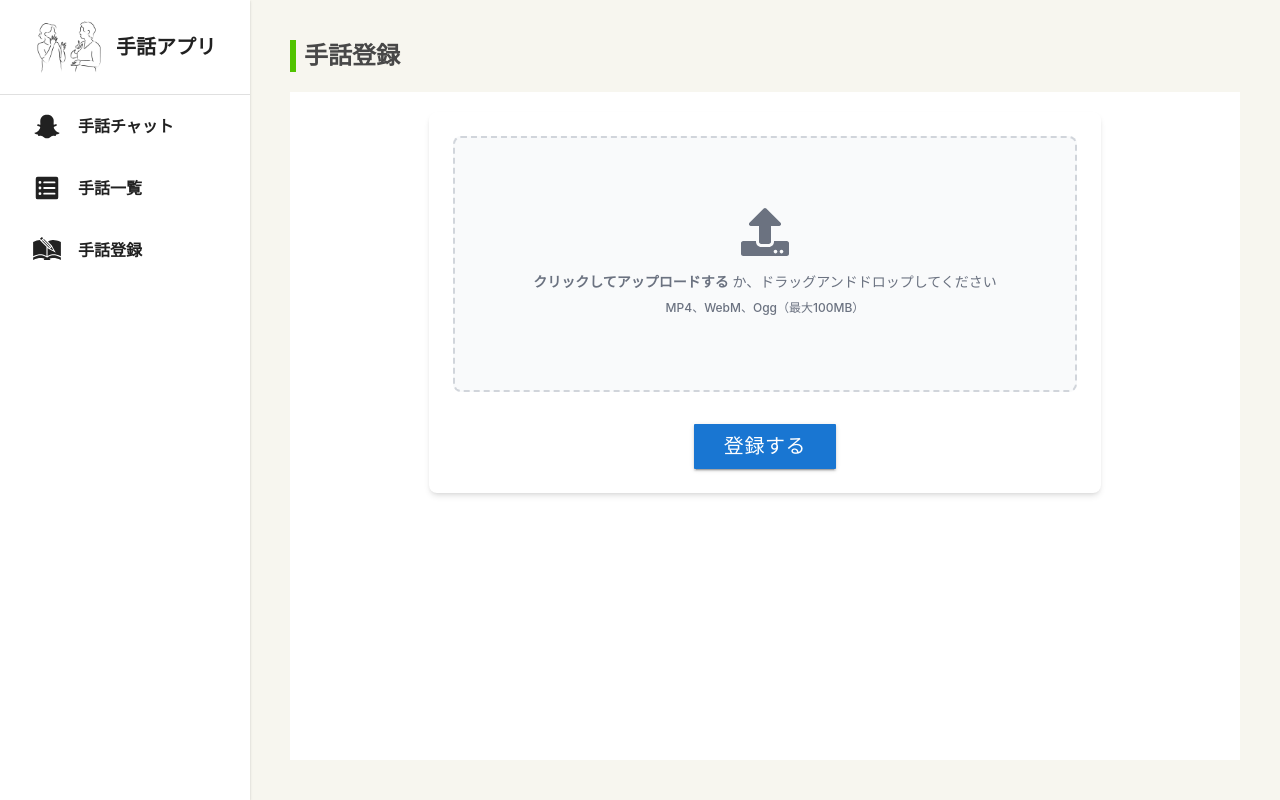
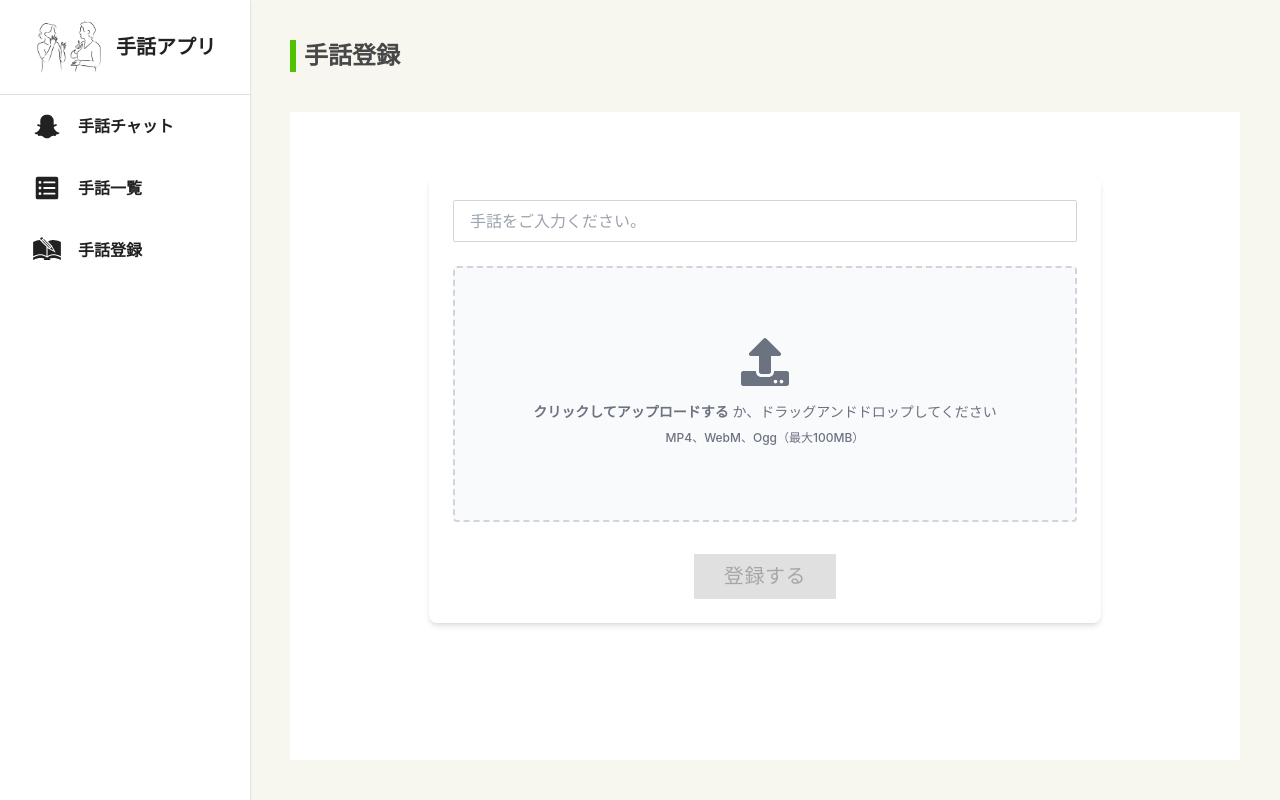
Before and after one commit to KwaHash/sign-language, a Next.js app in the folder FRONTEND/: page /register in a window 1280 px wide. Built offline with nearby package versions, Linux system fonts and the light colour scheme.

Commit message:
feat: add TextInput atom and VideoUploaderProps

```diff
--- /dev/null
+++ b/FRONTEND/components/atoms/TextInput.tsx
@@ -0,0 +1,24 @@
+import React from 'react';
+
+type TextInputProps = {
+  value: string;
+  onChange: (value: string) => void;
+  label?: string;
+};
+
+export function TextInput({ value, onChange, label }: TextInputProps) {
+  return (
+    <div className="mb-6">
+      {label && (
+        <label className="block text-sm font-medium mb-2">{label}</label>
+      )}
+      <input
+        type="text"
+        value={value}
+        onChange={(e) => onChange(e.target.value)}
+        placeholder="手話をご入力ください。"
+        className="w-full px-4 py-2 border border-gray-300 rounded-sm focus:ring-1 focus:ring-m-blue focus:border-m-blue outline-none transition-colors duration-300 ease-out"
+      />
+    </div>
+  );
+}
--- a/FRONTEND/components/atoms/VideoPlayer.tsx
+++ b/FRONTEND/components/atoms/VideoPlayer.tsx
@@ -13,7 +13,7 @@ export function VideoPlayer({ videoUrl, fileName, fileSize, onClear }: VideoPlay
     <div className="relative bg-white rounded-lg shadow-lg p-4">
       <button
         onClick={onClear}
-        className="absolute -top-5 -right-5 p-1 bg-gray-800 text-white rounded-full hover:bg-m-green duration-300 ease-out transition-colors z-10 shadow-md"
+        className="absolute -top-5 -right-5 p-1 bg-gray-800 text-white rounded-full hover:bg-[#1976d2] duration-300 ease-out transition-colors z-10 shadow-md"
         aria-label="Close video"
       >
         <IoCloseCircle className="w-6 h-6" />
@@ -26,12 +26,8 @@ export function VideoPlayer({ videoUrl, fileName, fileSize, onClear }: VideoPlay
         ブラウザはビデオタグをサポートしていません。
       </video>
       <div className="mt-4">
-        <p className="text-sm text-gray-600">
-          ファイル名：{fileName}
-        </p>
-        <p className="text-sm text-gray-600">
-          サイズ：{(fileSize / (1024 * 1024)).toFixed(2)} MB
-        </p>
+        <p className="text-sm">ファイル名：{fileName}</p>
+        <p className="text-sm mt-1">サイズ：{(fileSize / (1024 * 1024)).toFixed(2)} MB</p>
       </div>
     </div>
   );
--- a/FRONTEND/components/atoms/VideoUploader.tsx
+++ b/FRONTEND/components/atoms/VideoUploader.tsx
@@ -3,14 +3,14 @@ import { FaUpload } from "react-icons/fa";
 
 type VideoUploaderProps = {
   onFileChange: (e: React.ChangeEvent<HTMLInputElement>) => void;
-  inputRef: React.RefObject<HTMLInputElement>;
+  inputRef: React.RefObject<HTMLInputElement | null>;
 };
 
 export function VideoUploader({ onFileChange, inputRef }: VideoUploaderProps) {
   return (
     <label
       htmlFor="video-upload"
-      className="flex flex-col items-center justify-center w-full h-64 border-2 border-dashed border-gray-300 rounded-lg cursor-pointer bg-gray-50 hover:bg-gray-100 transition-colors"
+      className="flex flex-col items-center justify-center w-full h-64 border-2 border-dashed border-gray-300 rounded cursor-pointer bg-gray-50 hover:bg-gray-100 transition-colors duration-300 ease-out"
     >
       <div className="flex flex-col items-center justify-center pt-5 pb-6">
         <FaUpload className="w-12 h-12 mb-4 text-gray-500" />
--- a/FRONTEND/components/organisms/VideoUpload.tsx
+++ b/FRONTEND/components/organisms/VideoUpload.tsx
@@ -5,9 +5,7 @@ import Button from "@mui/material/Button";
 
 import { VideoUploader } from '@/components/atoms/VideoUploader';
 import { VideoPlayer } from '@/components/atoms/VideoPlayer';
-// import { VideoPlayer } from './VideoPlayer';
-// import { TextInput } from './TextInput';
-// import { Button } from './Button';
+import { TextInput } from '@/components/atoms/TextInput';
 // import type { Video } from '../types/video';
 
 // type VideoUploadProps = {
@@ -16,9 +14,9 @@ import { VideoPlayer } from '@/components/atoms/VideoPlayer';
 
 // export function VideoUpload({ onRegister }: VideoUploadProps) {
 export function VideoUpload() {
+  const [title, setTitle] = useState<string>('');
   const [video, setVideo] = useState<File | null>(null);
   const [videoUrl, setVideoUrl] = useState<string | null>(null);
-  const [title, setTitle] = useState('');
   const fileInputRef = useRef<HTMLInputElement>(null);
 
   const handleFileChange = (e: React.ChangeEvent<HTMLInputElement>) => {
@@ -27,7 +25,7 @@ export function VideoUpload() {
       setVideo(file);
       setVideoUrl(URL.createObjectURL(file));
     } else {
-      alert('Please select a valid video file');
+      alert('有効なビデオファイルを選択してください');
     }
   };
 
@@ -41,7 +39,7 @@ export function VideoUpload() {
 
   const handleRegister = () => {
     if (!video || !videoUrl || !title.trim()) {
-      alert('Please provide both a title and a video');
+      alert('タイトルとビデオの両方を入力してください');
       return;
     }
 
@@ -52,19 +50,16 @@ export function VideoUpload() {
     //   videoUrl,
     // });
 
-    // Reset form
     setTitle('');
     clearVideo();
   };
 
   return (
     <div className="w-full max-w-2xl mx-auto p-6 bg-white rounded-lg shadow-md">
-      {/* <TextInput
+      <TextInput
         value={title}
         onChange={setTitle}
-        placeholder="Enter video title..."
-        label="Video Title"
-      /> */}
+      />
 
       {!video && (
         <div className="mb-8">
@@ -88,7 +83,7 @@ export function VideoUpload() {
         <Button
           variant="contained"
           onClick={handleRegister}
-          // disabled={!video || !title.trim()}
+          disabled={!video || !title.trim()}
           sx={{
             padding: '5px 30px',
             fontSize: '20px',
--- a/FRONTEND/features/RegisterPage.tsx
+++ b/FRONTEND/features/RegisterPage.tsx
@@ -8,7 +8,7 @@ const RegisterPage = () => {
   return (
     <div className="flex flex-col p-10 w-full">
       <h2 className='border-m-green border-l-[6px] pl-2 text-2xl font-bold'>手話登録</h2>
-      <div className="bg-white w-full flex-grow p-5 mt-5">
+      <div className="bg-white w-full flex-grow pt-16 mt-10">
         <VideoUpload />
       </div>
     </div>
```
